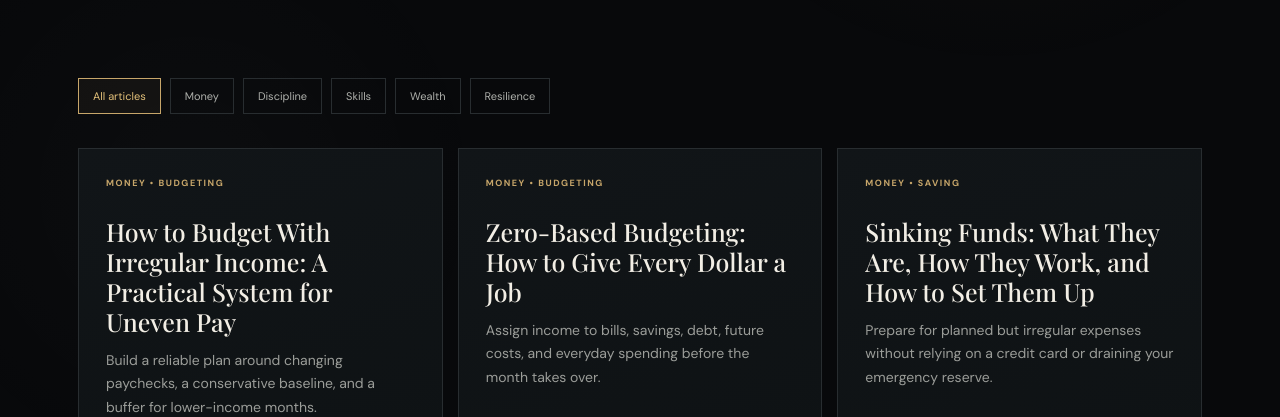
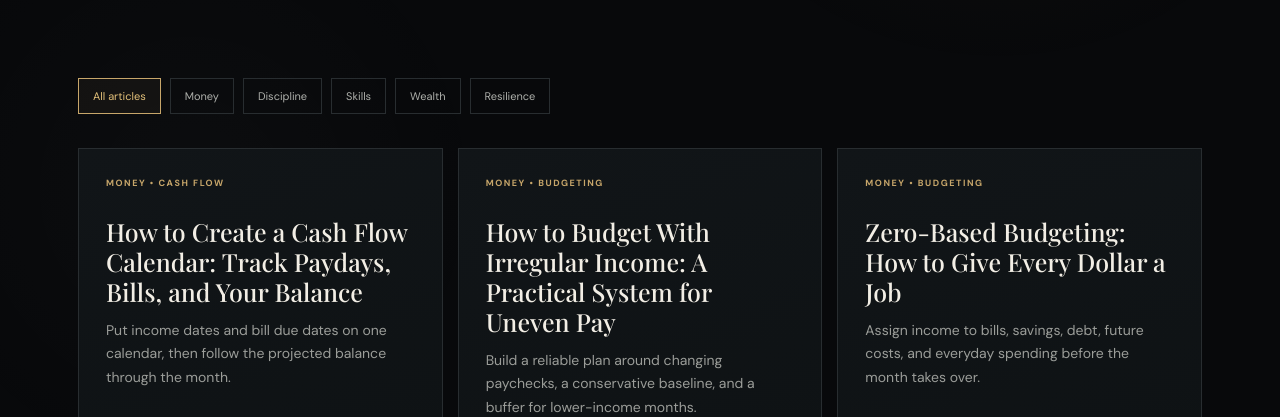
Before and after one commit to TheWealthSage/the-wealth-sage, a plain HTML site: page pages/articles.html in a window 1280 px wide. Shown: the part 355-772 px from the top of the page. Drawn offline with nearby package versions, Linux system fonts and the light colour scheme; a web font is replaced by a local one.

Commit message:
Add the cash flow calendar guide to the article library

```diff
--- a/pages/articles.html
+++ b/pages/articles.html
@@ -38,6 +38,7 @@
 <button type="button" class="filter-chip" data-filter="resilience" aria-pressed="false">Resilience</button>
 </div>
 <div class="article-grid">
+<a class="article-card lift" data-category="money" href="article-cash-flow-calendar.html"><span class="tag">MONEY • CASH FLOW</span><h3>How to Create a Cash Flow Calendar: Track Paydays, Bills, and Your Balance</h3><p>Put income dates and bill due dates on one calendar, then follow the projected balance through the month.</p><span class="read">Read article →</span></a>
 <a class="article-card lift" data-category="money" href="article-budget-irregular-income.html"><span class="tag">MONEY • BUDGETING</span><h3>How to Budget With Irregular Income: A Practical System for Uneven Pay</h3><p>Build a reliable plan around changing paychecks, a conservative baseline, and a buffer for lower-income months.</p><span class="read">Read article →</span></a>
 <a class="article-card lift" data-category="money" href="article-zero-based-budgeting.html"><span class="tag">MONEY • BUDGETING</span><h3>Zero-Based Budgeting: How to Give Every Dollar a Job</h3><p>Assign income to bills, savings, debt, future costs, and everyday spending before the month takes over.</p><span class="read">Read article →</span></a>
 <a class="article-card lift" data-category="money" href="article-sinking-funds.html"><span class="tag">MONEY • SAVING</span><h3>Sinking Funds: What They Are, How They Work, and How to Set Them Up</h3><p>Prepare for planned but irregular expenses without relying on a credit card or draining your emergency reserve.</p><span class="read">Read article →</span></a>
```
